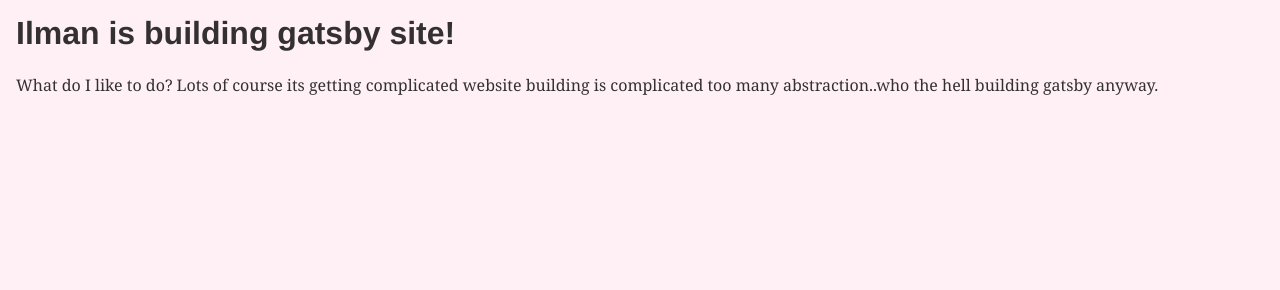
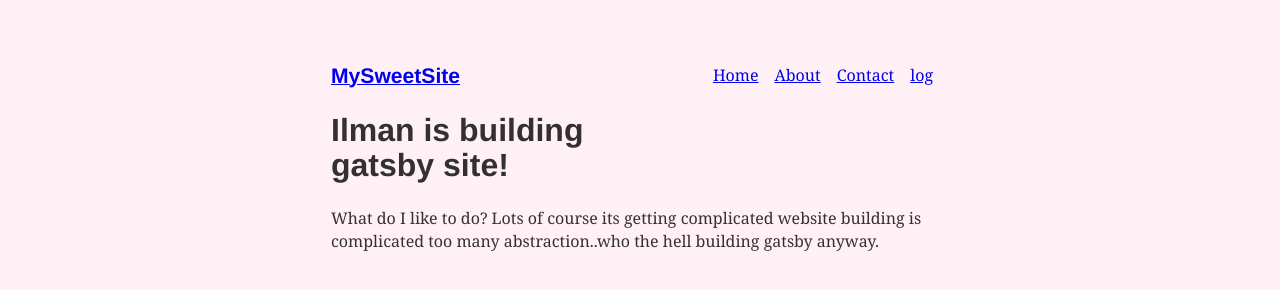
Before and after one commit to leshau90/gatsby-again, a Gatsby site: page / in a window 1280 px wide. Built offline with nearby package versions, Linux system fonts and the light colour scheme; Gatsby itself is replaced by a stand-in of ours.

Commit message:
'part-three'

```diff
--- a/gatsby-config.js
+++ b/gatsby-config.js
@@ -6,7 +6,7 @@
 
 module.exports = {
   /* Your site config here */
-  siteMetadata: { title: "Pandas Only Eat" },
+  siteMetadata: { title: "ilman eats panda" },
   plugins: [
     {
       resolve: `gatsby-source-filesystem`,
--- a/package.json
+++ b/package.json
@@ -14,15 +14,17 @@
     "test": "echo \"Write tests! -> https://gatsby.dev/unit-testing\" && exit 1"
   },
   "dependencies": {
-    "gatsby": "^2.13.57",
+    "@emotion/react": "^11.1.4",
+    "gatsby": "^2.30.2",
     "gatsby-plugin-emotion": "^5.2.0",
-    "gatsby-plugin-typography": "^2.10.0",
+    "gatsby-plugin-typography": "^2.11.0",
     "gatsby-source-filesystem": "^2.9.0",
     "gatsby-transformer-remark": "^2.14.0",
     "react": "^16.12.0",
     "react-dom": "^16.12.0",
     "react-typography": "^0.16.19",
     "typography": "^0.16.19",
+    "typography-theme-fairy-gates": "^0.16.19",
     "typography-theme-grand-view": "^0.16.19"
   },
   "devDependencies": {
--- a/src/components/layout.js
+++ b/src/components/layout.js
@@ -1,8 +1,28 @@
 import React from "react"
+// import {css} from '@emotion/react'
+import { Link } from "gatsby"
+// import {rhythm} from "../utils/typography"
+
+const ListLink = props => (
+  <li style={{ display: `inline-block`, marginRight: `1rem` }}>
+    <Link to={props.to}>{props.children}</Link>
+  </li>
+)
 
 export default function Layout({ children }) {
   return (
     <div style={{ margin: `3rem auto`, maxWidth: 650, padding: `0 1rem` }}>
+      <header style={{ marginBottom: `1.5rem` }}>
+        <Link to="/" style={{ textShadow: `none`, backgroundImage: `none` }}>
+          <h3 style={{ display: `inline` }}>MySweetSite</h3>
+        </Link>
+        <ul style={{ listStyle: `none`, float: `right` }}>
+          <ListLink to="/">Home</ListLink>
+          <ListLink to="/about/">About</ListLink>
+          <ListLink to="/contact/">Contact</ListLink>
+          <ListLink to="/learnLog/">log</ListLink>
+        </ul>
+      </header>
       {children}
     </div>
   )
--- a/src/pages/index.js
+++ b/src/pages/index.js
@@ -1,19 +1,21 @@
 import React from "react"
-import {graphql} from 'gatsby'
-import {css} from '@emotion/react'
-import {rhythm} from '../utils/typography'
-import {Layout} from '../components/layout'
+// import { graphql } from 'gatsby'
+// import { css } from '@emotion/react'
+// import { rhythm } from '../utils/typography'
+import  Layout  from '../components/layout'
 
 
 
 
 export default function Home() {
   return (
-    <div>
-      <h1>Ilman is building gatsby site!</h1>
-      <p>
-        What do I like to do? Lots of course its getting complicated website building is complicated too many abstraction..who the hell building gatsby anyway.
+    <Layout>
+      <div>
+        <h1>Ilman is building gatsby site!</h1>
+        <p>
+          What do I like to do? Lots of course its getting complicated website building is complicated too many abstraction..who the hell building gatsby anyway.
       </p>
-    </div>
+      </div>
+     </Layout>
   )
 }
```
Also changed, not shown: src/pages/about.js (+7 -1 lines), src/pages/contact.js (+21 -0 lines), src/pages/learnLog.js (+6 -3 lines), 2 other files.
